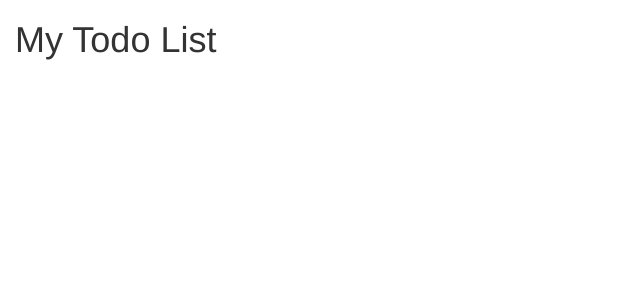
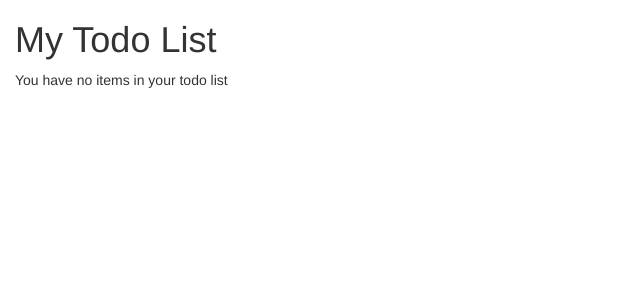
Before and after one commit to BedquiltDB/bedquilt-examples, a Flask app: template templates/home.html in a window 1280 px wide. Shown: the top 300 px of the page, without its empty margins (0-640 px from the left). Run offline with Flask 2, Linux system fonts and the light colour scheme; the template is opened without the code that fills it, so the values that code supplies are empty; some libraries are stand-ins or nearby versions.

Commit message:
more stuff

```diff
--- a/server.py
+++ b/server.py
@@ -17,7 +17,11 @@ bq = pybedquilt.BedquiltClient("dbname=bedquilt_example")
 
 @app.route("/")
 def home():
-    return render_template('home.html')
+
+    items_coll = bq['items']
+    items = items_coll.find()
+
+    return render_template('home.html', items=items)
 
 
 if __name__ == "__main__":
--- a/templates/base.html
+++ b/templates/base.html
@@ -5,7 +5,7 @@
     <meta http-equiv="X-UA-Compatible" content="IE=edge">
     <meta name="viewport" content="width=device-width, initial-scale=1">
     <!-- The above 3 meta tags *must* come first in the head; any other head content must come *after* these tags -->
-    <title>Bootstrap 101 Template</title>
+    <title>PyBedquilt Example</title>
 
     <!-- Bootstrap -->
     <link href="{{ url_for('static', filename='css/bootstrap.min.css')}}" rel="stylesheet">
--- a/templates/home.html
+++ b/templates/home.html
@@ -2,6 +2,19 @@
 {% block content %}
 <p>
   <h1>My Todo List</h1>
+  <div>
+    {% if items %}
+    <ul>
+      {% for item in items %}
+      {{ item.description }}
+      {% endfor %}
+    </ul>
+    {% else %}
+    <p>
+      You have no items in your todo list
+    </p>
+    {% endif %}
 
+  </div>
 </p>
 {% endblock %}
```
